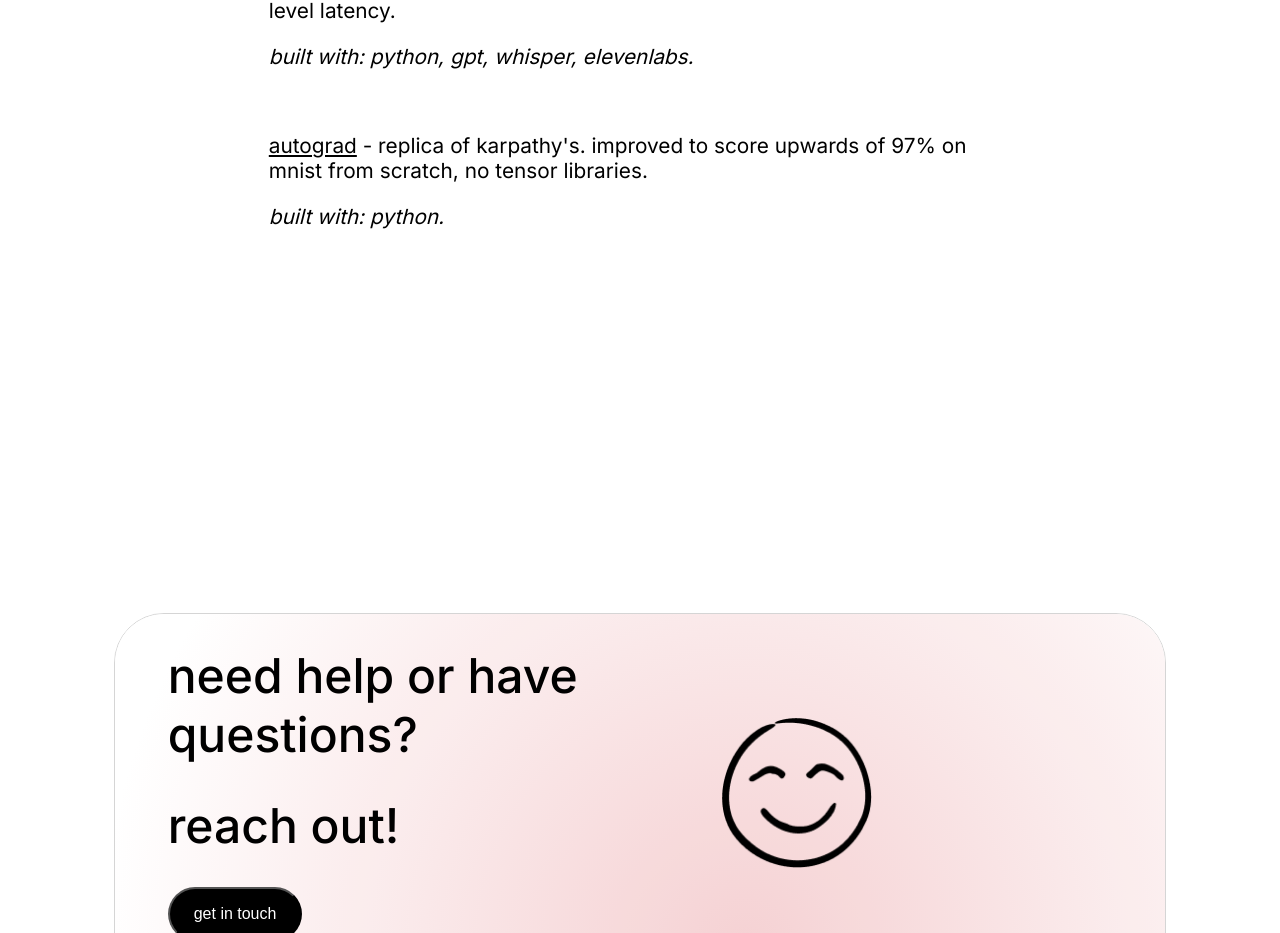
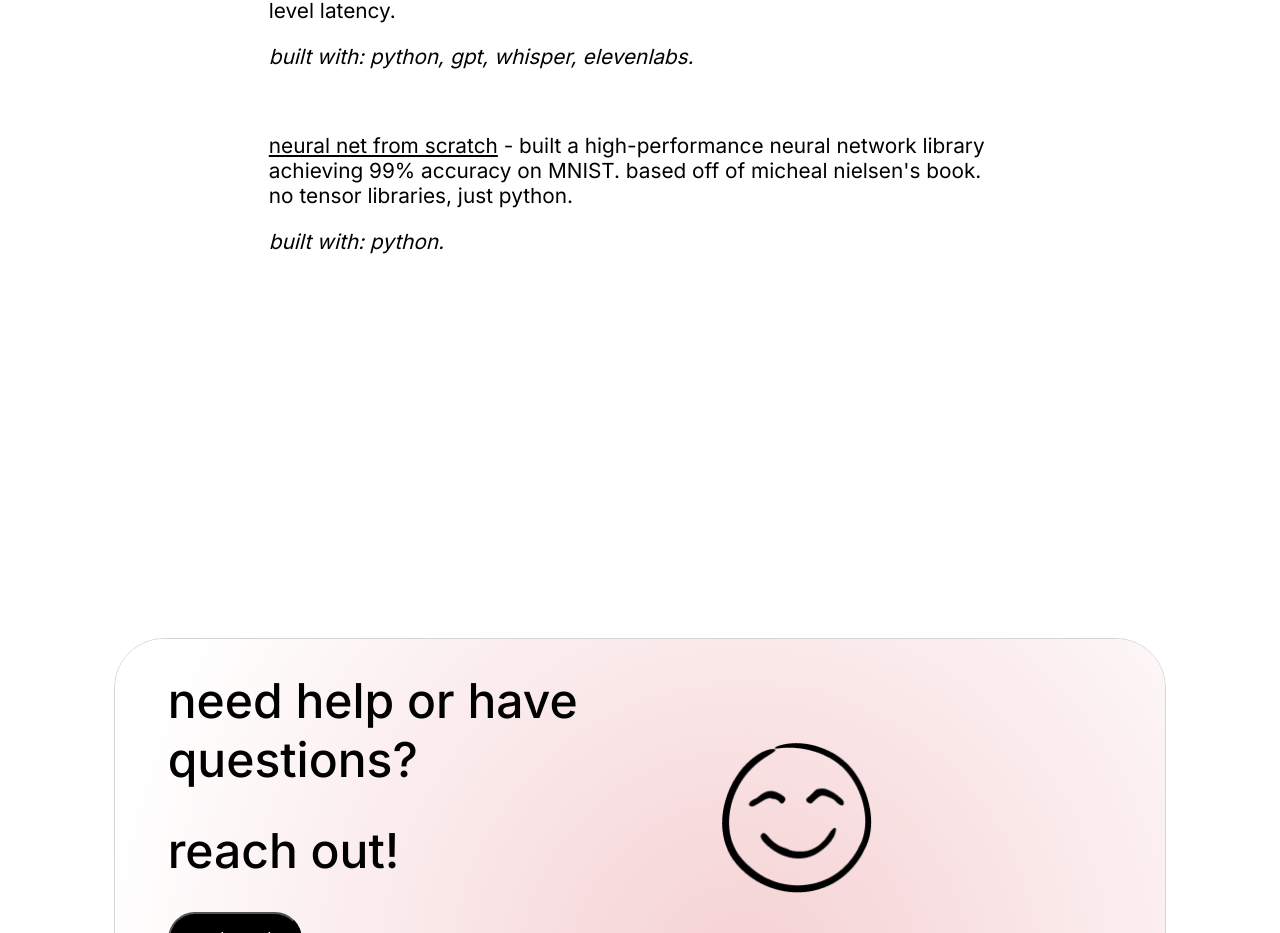
Before and after one commit to aathul-raj/personal-site, a Next.js app: page / in a window 1280 px wide. Shown: the part 3385-4318 px from the top of the page. Built offline with nearby package versions, Linux system fonts and the light colour scheme.

Commit message:
added nn library

```diff
--- a/app/page.js
+++ b/app/page.js
@@ -204,17 +204,17 @@ export default function Home() {
        {width > 768 ?  <h1>three more impressive (ai) works:</h1> :  <h1>three more <br/>impressive (ai) works:</h1>}
         <div className={styles.portfolio}>
           <div className={styles.portfolioItem}>
-            <p><a className={styles.hoverBlue}>alphazero tictactoe</a> - replicated alphazero paper but for tictactoe because i dont have google researcher level compute (@google tryna change that???).</p>
+            <p><a className={styles.hoverBlue} href="https://github.com/aathul-raj/alphazero" target="_blank">alphazero tictactoe</a> - replicated alphazero paper but for tictactoe because i dont have google researcher level compute (@google tryna change that???).</p>
             <p className={styles.builtWith}>built with: tensorflow.</p>
           </div>
 
           <div className={styles.portfolioItem}>
-            <p><a className={styles.hoverPurple}>agentic ai assistant</a> - needs a better name. proactive gpt based voice assistant that can handle multiple complex queries at once, roughly siri level latency.</p>
+            <p><a className={styles.hoverPurple} href="https://github.com/aathul-raj/agentic-assistant" target="_blank">agentic ai assistant</a> - needs a better name. proactive gpt based voice assistant that can handle multiple complex queries at once, roughly siri level latency.</p>
             <p className={styles.builtWith}>built with: python, gpt, whisper, elevenlabs.</p>
           </div>
 
           <div className={styles.portfolioItem}>
-            <p><a className={styles.hoverBrown}>autograd</a> - replica of karpathy&apos;s. improved to score upwards of 97% on mnist from scratch, no tensor libraries.
+            <p><a className={styles.hoverBrown} href="https://github.com/aathul-raj/feedforward-network" target="_blank">neural net from scratch</a> - built a high-performance neural network library achieving 99% accuracy on MNIST. based off of micheal nielsen&apos;s book. no tensor libraries, just python.
             </p>
             <p className={styles.builtWith}>built with: python.</p>
           </div>
```
